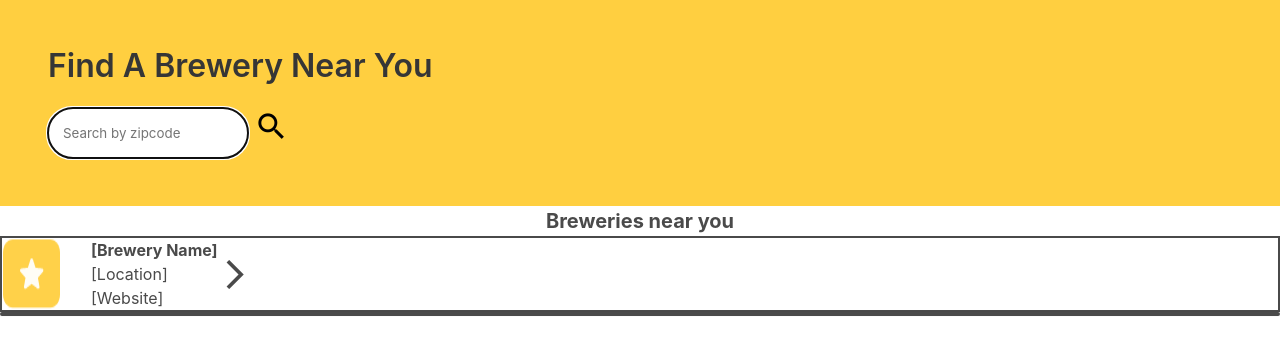
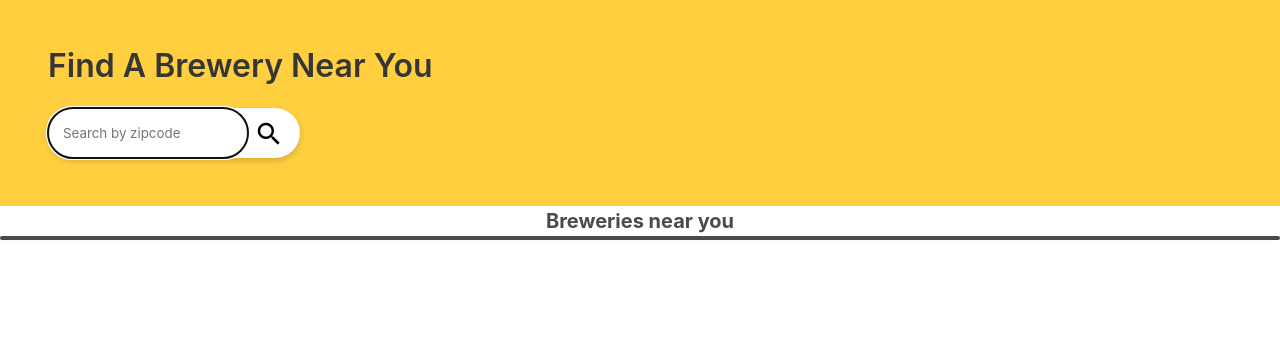
Before and after one commit to fpierreRun/BeerMe, a plain HTML site: page index.html in a window 1280 px wide. Drawn offline with nearby package versions, Linux system fonts and the light colour scheme.

Commit message:
added additional Html and CSS for search style and to hide template

```diff
--- a/assets/css/styles.css
+++ b/assets/css/styles.css
@@ -6,6 +6,12 @@
 .search {
     display: flex;
     justify-items: auto;
+}
+
+.search div {
+    background-color: white;
+    border-radius:30px;
+    box-shadow: 0px 3px 6px #00000029;;
 }
 
 input {
@@ -63,10 +69,19 @@ header {
     background-color: var(--primary-color);
 }
 
+header h2 {
+    text-align: left;
+    word-break:break-all;
+    width: 70%;
+
+}
+
 .material-icons {
     align-self: center;
-    margin: right;
-    font-size: 35px !important;
+    margin: left;
+    font-size: 30px !important;
+    margin: 10px 10px 0px 0px;
+
 
     /* Support for all WebKit browsers. */
     -webkit-font-smoothing: antialiased;
```
Also changed, not shown: index.html (+3 -0 lines).
